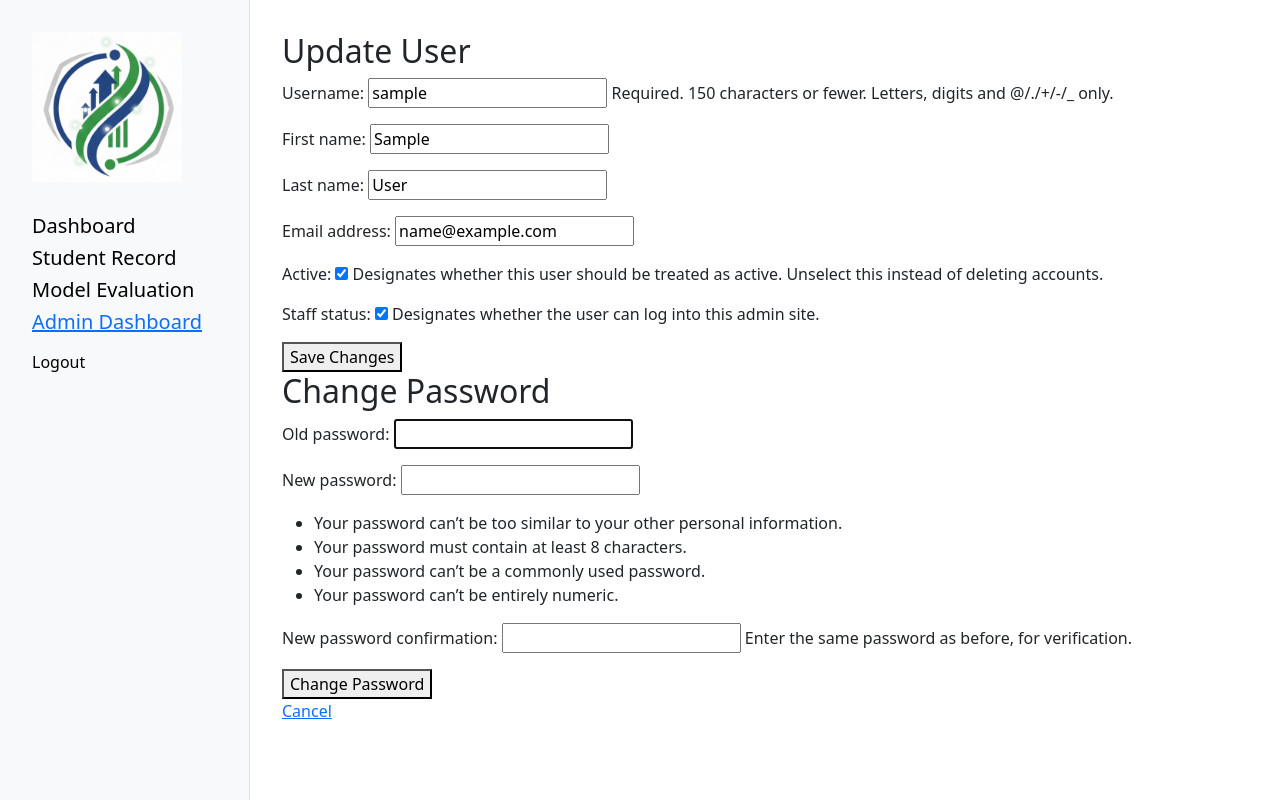
After one commit to kimuell-james/shs-track-prediction, a Django app: page /users/update/1/ in a window 1280 px wide. The commit adds this page. Run offline with Django 5.2, Linux system fonts and the light colour scheme; the visitor is signed in with stand-in values (Sample User, id 1); data comes from the database, SQL or seed files in the repository.

Commit message:
Update admin panel and user CRUD

```diff
--- a/predictor/admin.py
+++ b/predictor/admin.py
@@ -6,5 +6,5 @@ from .models import *
 
 admin.site.register(SchoolYear)
 admin.site.register(Student)
-admin.site.register(Admin)
+# admin.site.register(Admin)
 admin.site.register(StudentGrade)
--- a/predictor/forms.py
+++ b/predictor/forms.py
@@ -19,12 +19,14 @@ class StudentGradesForm(forms.ModelForm):
         exclude = ['student_id']
         fields = '__all__'
 
-class RegisterForm(UserCreationForm):
+class CustomUserCreationForm(UserCreationForm):
+    first_name = forms.CharField(max_length=30, required=True)
+    last_name = forms.CharField(max_length=30, required=True)
     email = forms.EmailField(required=True)
 
     class Meta:
         model = User
-        fields = ['username', 'email', 'password1', 'password2']
+        fields = ("username", "first_name", "last_name", "email", "password1", "password2")
 
 class LoginForm(AuthenticationForm):
     username = forms.CharField(max_length=150)
--- a/predictor/templates/predictor/sidebar.html
+++ b/predictor/templates/predictor/sidebar.html
@@ -22,6 +22,8 @@
                 <!-- <h5><a class="sidebar-item" href="{% url 'admin_panel' %}">Admin Panel</a></h5> -->
                 {% if user.is_superuser %}
                 <h5><a href="{% url 'admin_panel' %}">Admin Dashboard</a></h5>
+                {% else %}
+                <h5><a href="{% url 'update_user' user.id %}">Update User</a></h5>
                 {% endif %}
             </li>
         </ul>
--- /dev/null
+++ b/predictor/templates/predictor/update_user.html
@@ -0,0 +1,22 @@
+{% extends 'predictor/main.html' %}
+{% block content %}
+
+<h2>Update User</h2>
+<form method="POST">
+    {% csrf_token %}
+    {{ update_form.as_p }}
+    <button type="submit" name="update_profile">Save Changes</button>
+</form>
+
+{% if password_form %}
+<h2>Change Password</h2>
+<form method="POST">
+    {% csrf_token %}
+    {{ password_form.as_p }}
+    <button type="submit" name="change_password">Change Password</button>
+</form>
+{% endif %}
+
+<a href="{% url 'admin_panel' %}">Cancel</a>
+
+{% endblock %}
--- a/predictor/urls.py
+++ b/predictor/urls.py
@@ -20,7 +20,9 @@ urlpatterns = [
     path('model_evaluation/', views.modelEvaluation, name='model_evaluation'),
 
     path('admin_panel/', views.adminPanel, name='admin_panel'),
-    path('admin_panel/admin_list/', views.adminList, name='admin_list'),
+    path("users/update/<int:user_id>/", views.updateUser, name="update_user"),
+    path("users/delete/<int:user_id>/", views.deleteUser, name="delete_user"),
+    # path('admin_panel/admin_list/', views.adminList, name='admin_list'),
 
 
 ]
--- a/predictor/views.py
+++ b/predictor/views.py
@@ -18,6 +18,10 @@ from django.http import JsonResponse
 from django.urls import reverse
 from .predict_track import predict_track_for_student
 from sklearn.metrics import accuracy_score, confusion_matrix, classification_report, roc_auc_score, roc_curve, ConfusionMatrixDisplay
+from django.contrib.auth.models import User
+from django.contrib.auth.forms import PasswordChangeForm
+from django.contrib.auth import update_session_auth_hash
+from django import forms
 
 from .models import *
 from .forms import *
@@ -26,19 +30,16 @@ from .decorators import unauthenticated_user
 def admin_required(user):
     return user.is_superuser  # or user.is_staff depending on your design
 
+@user_passes_test(admin_required, login_url="/login/")
 def registerPage(request):
-    if not request.user.is_superuser:  # only superuser can register users
-        messages.error(request, "You do not have permission to register users.")
-        return redirect("login")
-
     if request.method == "POST":
-        form = RegisterForm(request.POST)
+        form = CustomUserCreationForm(request.POST)
         if form.is_valid():
             form.save()
-            messages.success(request, "User created successfully!")
-            return redirect("login")
+            return redirect("admin_panel")  # go back to admin panel after success
     else:
-        form = RegisterForm()
+        form = CustomUserCreationForm()
+
     return render(request, "predictor/register.html", {"form": form})
 
 @unauthenticated_user
@@ -350,17 +351,71 @@ def modelEvaluation(request):
 
 @user_passes_test(admin_required, login_url="/login/")
 def adminPanel(request):
-    admin = Admin.objects.all()
+    users = User.objects.all().order_by("id")
 
-    context = {'admin': admin}
+    context = {'users': users}
 
     return render(request, 'predictor/admin_panel.html', context)
 
-@user_passes_test(admin_required, login_url="/login/")
-@login_required(login_url="/login/")
-def adminList(request):
-    admin = Admin.objects.all()
+class UserUpdateForm(forms.ModelForm):
+    class Meta:
+        model = User
+        fields = ["username", "first_name", "last_name", "email", "is_active", "is_staff"]
 
-    context = {'admin': admin}
+    def __init__(self, *args, **kwargs):
+        current_user = kwargs.pop("current_user", None)  # pass logged-in user
+        super().__init__(*args, **kwargs)
 
-    return render(request, 'predictor/admin_list.html', context)
+        # If not superuser, hide staff/active fields
+        if not current_user or not current_user.is_superuser:
+            self.fields.pop("is_active")
+            self.fields.pop("is_staff")
+
+@login_required
+def updateUser(request, user_id):
+    user = get_object_or_404(User, id=user_id)
+
+    # Restrict: Superuser can edit any user; normal users only themselves
+    if not request.user.is_superuser and request.user != user:
+        return redirect("admin_panel")
+
+    # Pass current_user to form so it knows what to hide
+    update_form = UserUpdateForm(request.POST or None, instance=user, current_user=request.user)
+
+    password_form = None
+    if request.user == user:
+        password_form = PasswordChangeForm(user, request.POST or None, prefix="pw")
+
+    if request.method == "POST":
+        if "update_profile" in request.POST and update_form.is_valid():
+            update_form.save()
+            return redirect("admin_panel")
+
+        if "change_password" in request.POST and password_form and password_form.is_valid():
+            user = password_form.save()
+            update_session_auth_hash(request, user)
+            return redirect("admin_panel")
+
+    context = {'update_form': update_form, 'password_form': password_form, 'user_obj': user,}
+
+    return render(request, "predictor/update_user.html", context)
+
+def deleteUser(request, user_id):
+    user = get_object_or_404(User, id=user_id)
+    if request.method == "POST":
+        user.delete()
+        messages.success(request, "User deleted successfully!")
+        return redirect("admin_panel")
+
+    context = {'user': user}
+
+    return render(request, "predictor/delete_user.html", context)
+
+# @user_passes_test(admin_required, login_url="/login/")
+# @login_required(login_url="/login/")
+# def adminList(request):
+#     admin = Admin.objects.all()
+
+#     context = {'admin': admin}
+
+#     return render(request, 'predictor/admin_list.html', context)
--- a/static/js/main.js
+++ b/static/js/main.js
@@ -105,4 +105,5 @@ document.addEventListener("DOMContentLoaded", function () {
             showToast(...msgMap[key]);
         }
     }
+
 });
```
Also changed, not shown: predictor/models.py (+5 -5 lines), predictor/templates/predictor/admin_panel.html (+11 -10 lines), predictor/templates/predictor/register.html (+4 -12 lines).
